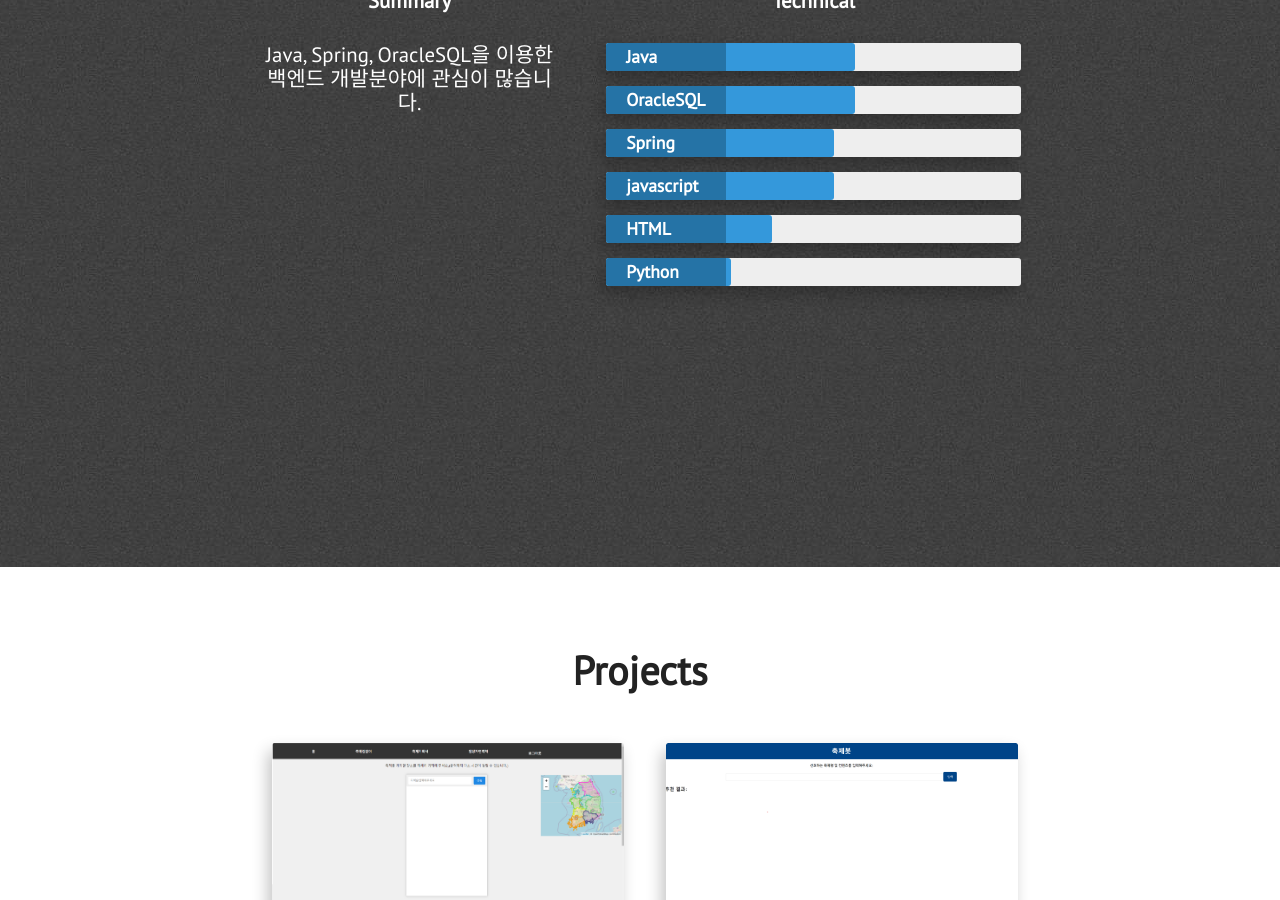
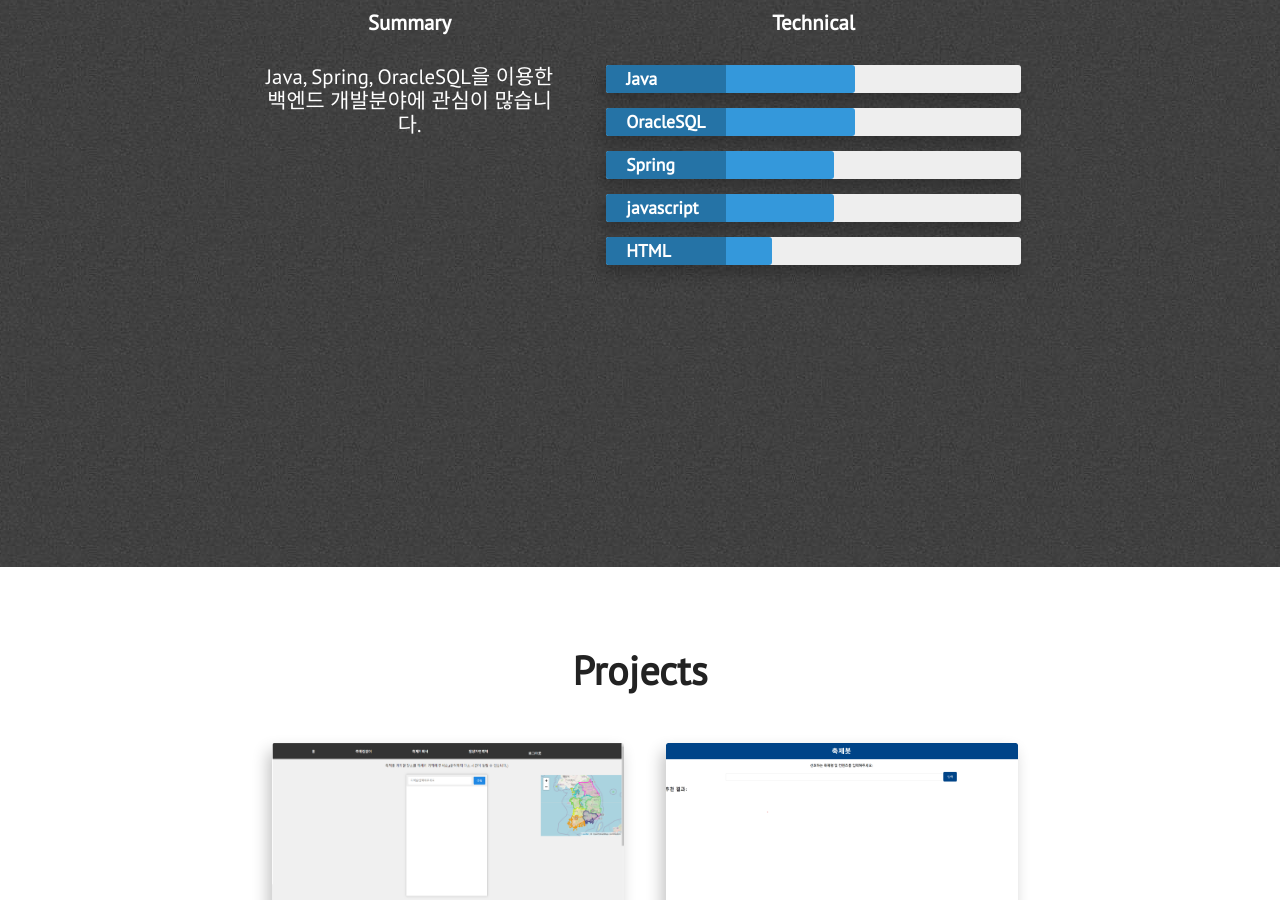
Before and after one commit to YoungGyu99/YoungGyu99.github.io, a Jekyll site: the page built from index.html, in a window 1280 px wide and 900 px high, scrolled down 2333 px. Built offline with Jekyll 4.4.1, drawn with Linux system fonts in a browser that asks for light colours; nearby versions of some CDN libraries.

Commit message:
Update skills.html

```diff
--- a/_includes/skills.html
+++ b/_includes/skills.html
@@ -37,12 +37,6 @@
                             <div class="skillbar-bar" style="background: #3498db;"></div>
                         </div> <!-- End Skill Bar -->
 
-                        <div class="skillbar clearfix " data-percent="30%">
-                            <div class="skillbar-title" style="background: #2980b9;"><span>Python</span></div>
-                            <div class="skillbar-bar" style="background: #3498db;"></div>
-                        </div> <!-- End Skill Bar -->
-
-
                     </div>
                 </div>
             </div>
```
